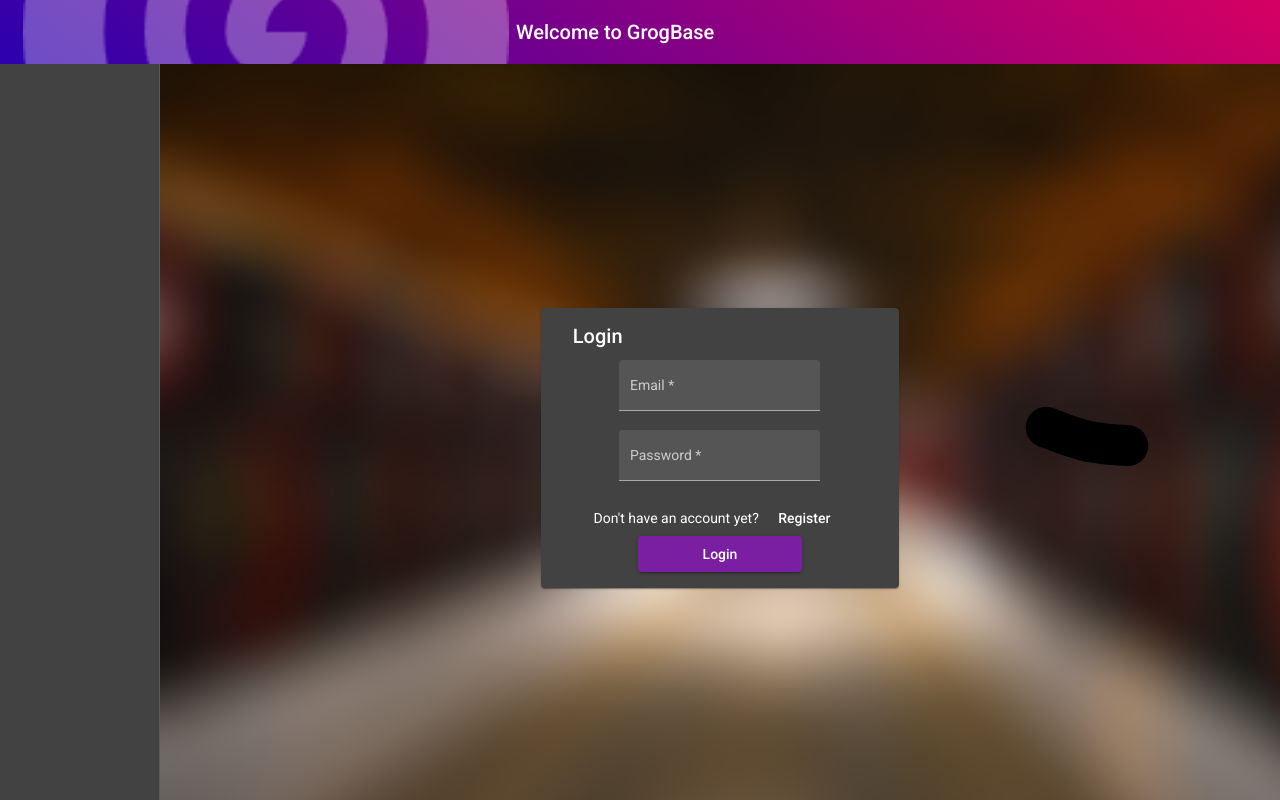
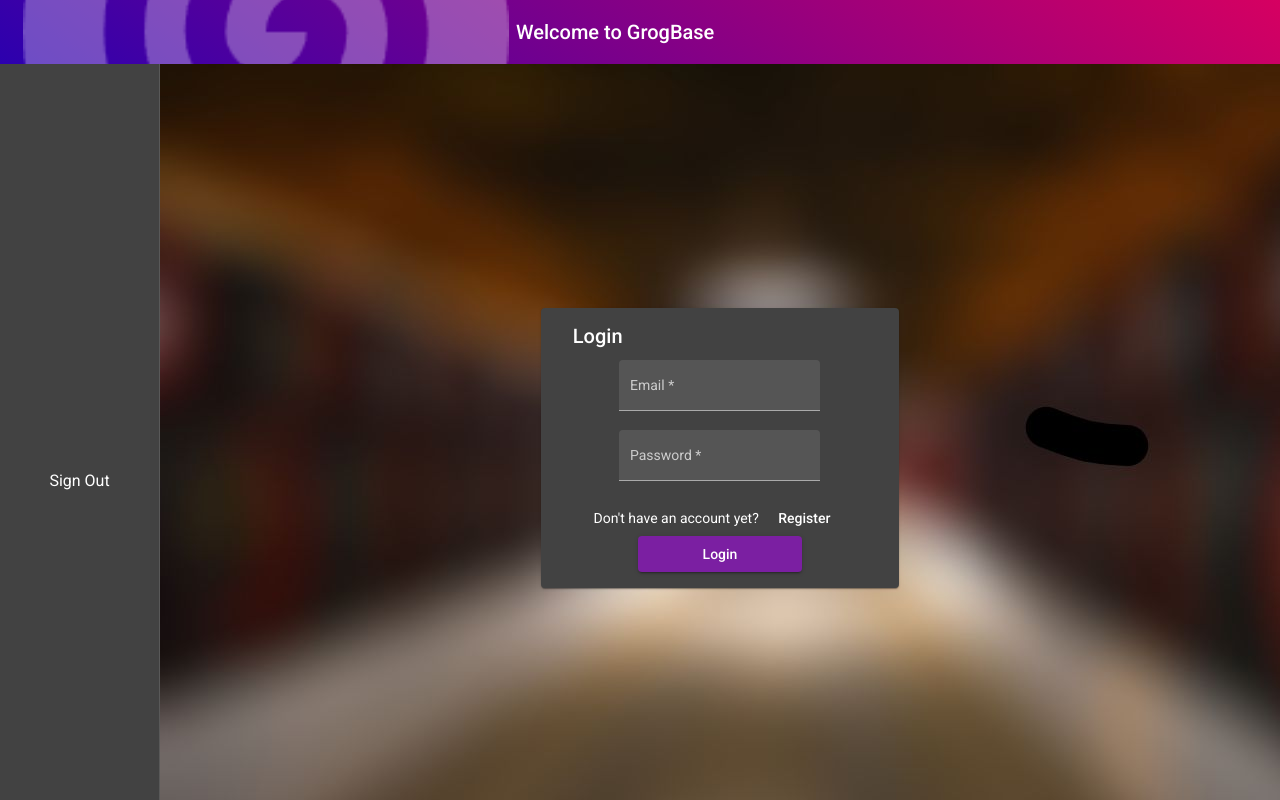
Before and after one commit to PeacefulCompany/GrogBase, an Angular app in the folder frontend/: page /login in a window 1280 px wide. Built offline with nearby package versions, Linux system fonts and the light colour scheme; sample sign-in values are in the browser's storage.

Commit message:
Fix: links not displayed on refresh

```diff
--- a/frontend/src/app/_services/user.service.ts
+++ b/frontend/src/app/_services/user.service.ts
@@ -18,13 +18,13 @@ import { HttpClient } from '@angular/common/http';
 import { Router } from '@angular/router';
 import { UiService } from './ui.service';
 import { handleResponse } from './util';
-import { Subject } from 'rxjs';
+import { BehaviorSubject } from 'rxjs';
 
 @Injectable({
   providedIn: 'root'
 })
 export class UserService {
-  private userSubject = new Subject<User | undefined>();
+  private userSubject = new BehaviorSubject<User | undefined>(undefined);
 
   public readonly onUser = this.userSubject.asObservable();
 
@@ -36,6 +36,7 @@ export class UserService {
     const value = localStorage.getItem('user');
     if(value) {
       this.user = JSON.parse(value);
+      this.userSubject.next(this.user);
     }
   }
 
--- a/frontend/src/app/wineries/wineries.component.sass
+++ b/frontend/src/app/wineries/wineries.component.sass
@@ -1,3 +1,3 @@
 .list
   display: grid
-  grid-template-columns: repeat(auto-fill, minmax(30ch, 1fr))
+  grid-template-columns: repeat(auto-fill, minmax(40ch, 1fr))
```
